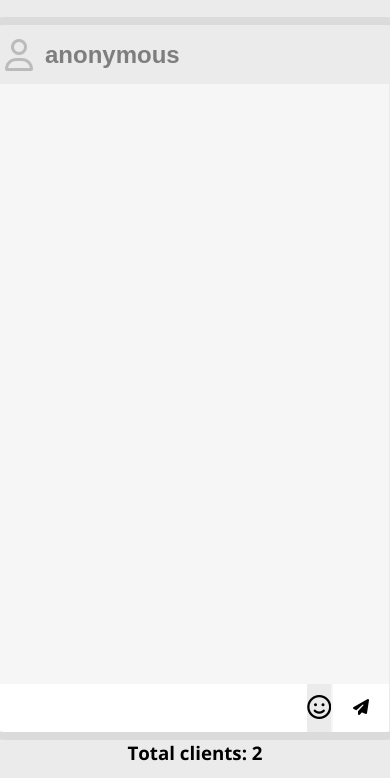
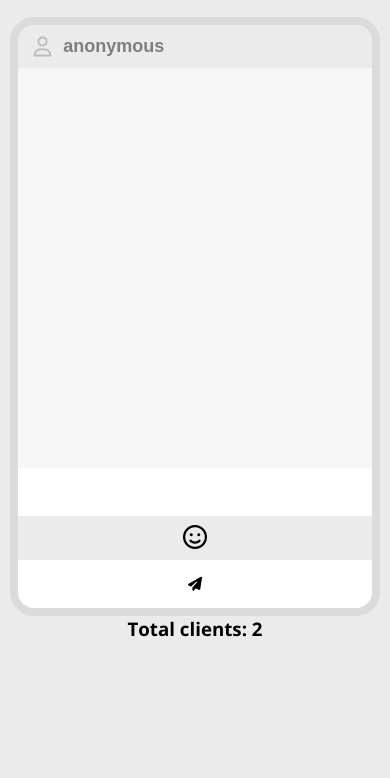
Before and after one commit to code-with-sooraj/Chat-application-using-websocket, a website: page public/index.html in a window 390 px wide. Shown: the part 66-844 px from the top of the page. Drawn offline with nearby package versions, Linux system fonts and the light colour scheme; no server answers.

Commit message:
mobile view fixed

```diff
--- a/public/style.css
+++ b/public/style.css
@@ -1,65 +1,69 @@
 @import url('https://fonts.googleapis.com/css2?family=Open+Sans:ital,wght@0,300..800;1,300..800&display=swap');
-*{
-    margin:0;
-    padding:0;
+
+* {
+    margin: 0;
+    padding: 0;
     box-sizing: border-box;
     scroll-behavior: smooth;
 }
-body{
-    font-family: 'Open Sans',sans-serif;
+
+body {
+    font-family: 'Open Sans', sans-serif;
     display: flex;
     flex-direction: column;
     justify-content: center;
     align-items: center;
     background-color: #ebebeb;
-
 }
 
-.title{
+.title {
     margin: 20px 0;
 }
 
-.main{
+.main {
     border: 8px solid #dbdbdb;
     border-radius: 24px;
     overflow: hidden;
+    width: 100%;
+    max-width: 450px;  /* Limit the maximum width */
 }
 
-.name{
+.name {
     display: flex;
     font-size: 32px;
     font-weight: 700;
     padding: 8px 16px;
-    color: #7e7e7e ;
+    color: #7e7e7e;
     background-color: #ebebeb;
 }
 
-.name > span{
+.name > span {
     color: #bbb;
 }
 
-.name-input{
+.name-input {
     font-size: 24px;
     font-weight: 700;
     color: #7e7e7e;
     flex-grow: 1;
     border: none;
     margin: 0px 12px;
-    outline:none;
+    outline: none;
     background-color: #ebebeb;
 }
 
-.message-container{
+.message-container {
     display: flex;
     flex-direction: column;
     background-color: #f6f6f6;
-    width: 400px;
+    width: 100%;
     height: 600px;
     overflow-y: scroll;
     overflow-x: hidden;
 }
 
-.message-left, .message-right{
+.message-left,
+.message-right {
     list-style: none;
     padding: 8px 12px;
     margin: 12px;
@@ -68,14 +72,14 @@ body{
     word-wrap: break-word;
 }
 
-.message-left{
+.message-left {
     background-color: #fff;
     border-radius: 20px 20px 20px 0;
     align-self: flex-start;
     box-shadow: -2px 2px 4px #dcdcdc;
 }
 
-.message-right{
+.message-right {
     background-color: #2d2d2d;
     border-radius: 20px 20px 0px 20px;
     align-self: flex-end;
@@ -83,30 +87,30 @@ body{
     color: #f6f6f6;
 }
 
-.message-left > p > span,.message-right > p > span{
+.message-left > p > span,
+.message-right > p > span {
     display: block;
     font-size: 12px;
     margin-top: 4px;
     font-style: italic;
-
 }
 
-.feedback{
+.feedback {
     font-style: italic;
     font-size: 14px;
     padding: 0px 16px 16px 16px;
-    color:#2d2d2d;
+    color: #2d2d2d;
     text-align: center;
-
 }
 
-.message-form{
+.message-form {
     display: flex;
     justify-content: space-between;
-    width: 400px;
+    width: 100%;
+    max-width: 450px; /* Limit the width for larger screens */
 }
 
-.message-input{
+.message-input {
     flex-grow: 1;
     height: 48px;
     font-size: 16px;
@@ -117,7 +121,7 @@ body{
     background-color: #fff;
 }
 
-.send-button{
+.send-button {
     height: 48px;
     font-size: 16px;
     border: none;
@@ -125,17 +129,15 @@ body{
     outline: none;
     background-color: #fff;
     cursor: pointer;
-
-
 }
 
-.v-divider{
+.v-divider {
     height: 48px;
     width: 2px;
     background-color: #f6f6f6;
 }
 
-.client-total{
+.client-total {
     margin: 20px 0;
     color: #7e7e7e;
 }
@@ -158,3 +160,77 @@ body{
 .message-input {
     width: calc(100% - 50px);  /* Adjust to make room for the emoji button */
 }
+
+/* Mobile Responsiveness */
+@media (max-width: 768px) {
+    .main {
+        max-width: 90%;  /* Make the container width more flexible */
+    }
+
+    .name {
+        font-size: 24px;  /* Make the title text smaller */
+    }
+
+    .name-input {
+        font-size: 18px;  /* Adjust input size for better readability */
+    }
+
+    .message-container {
+        width: 100%;  /* Ensure the message container is fully responsive */
+        height: 500px;  /* Reduce height to fit mobile screens */
+    }
+
+    .message-left, .message-right {
+        max-width: 200px;  /* Reduce the message width for small screens */
+        font-size: 16px;  /* Adjust message font size */
+    }
+
+    .message-form {
+        width: 100%;
+        flex-direction: column;  /* Stack the input and send button */
+    }
+
+    .message-input {
+        width: 100%;  /* Make input field occupy full width */
+        margin-bottom: 8px;  /* Add space between input and send button */
+    }
+
+    .send-button {
+        width: 100%;  /* Ensure the button takes full width */
+        margin-top: 8px;  /* Add space between input and button */
+    }
+
+    .v-divider {
+        display: none;  /* Hide the divider for mobile screens */
+    }
+
+    #emoji-picker {
+        width: 250px;  /* Adjust emoji picker width for mobile screens */
+    }
+}
+
+@media (max-width: 480px) {
+    .main {
+        max-width: 95%;  /* Further reduce the width on very small screens */
+    }
+
+    .name {
+        font-size: 20px;  /* Further reduce font size */
+    }
+
+    .message-container {
+        height: 400px;  /* Reduce height more for small screens */
+    }
+
+    .message-left, .message-right {
+        max-width: 180px;  /* Make messages even smaller */
+    }
+
+    .message-input {
+        font-size: 14px;  /* Reduce input font size for small screens */
+    }
+
+    .send-button {
+        font-size: 14px;  /* Adjust button font size */
+    }
+}
```
